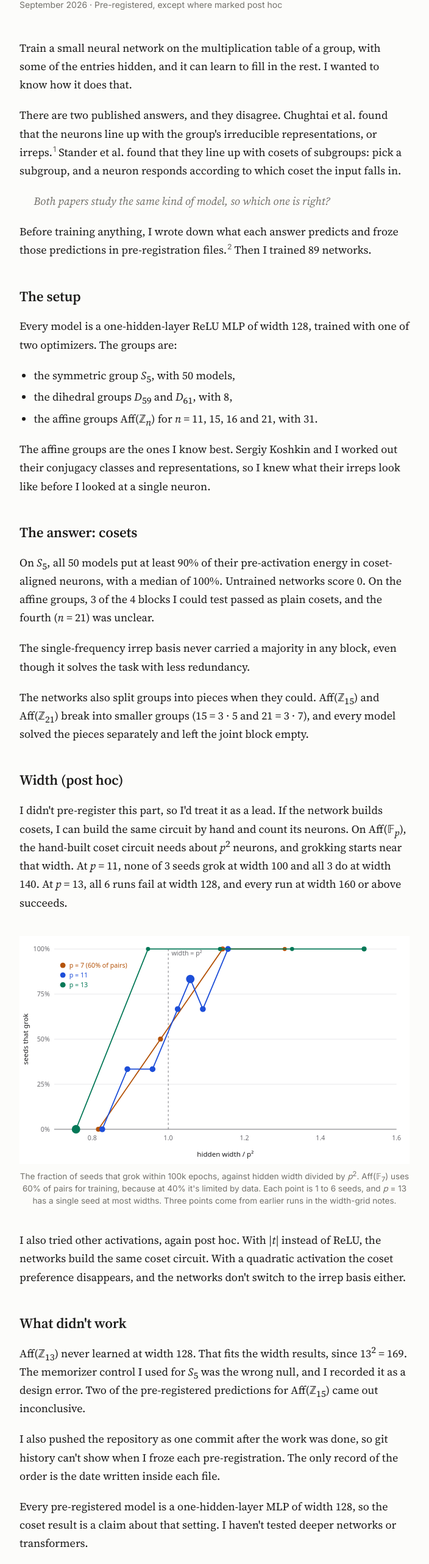
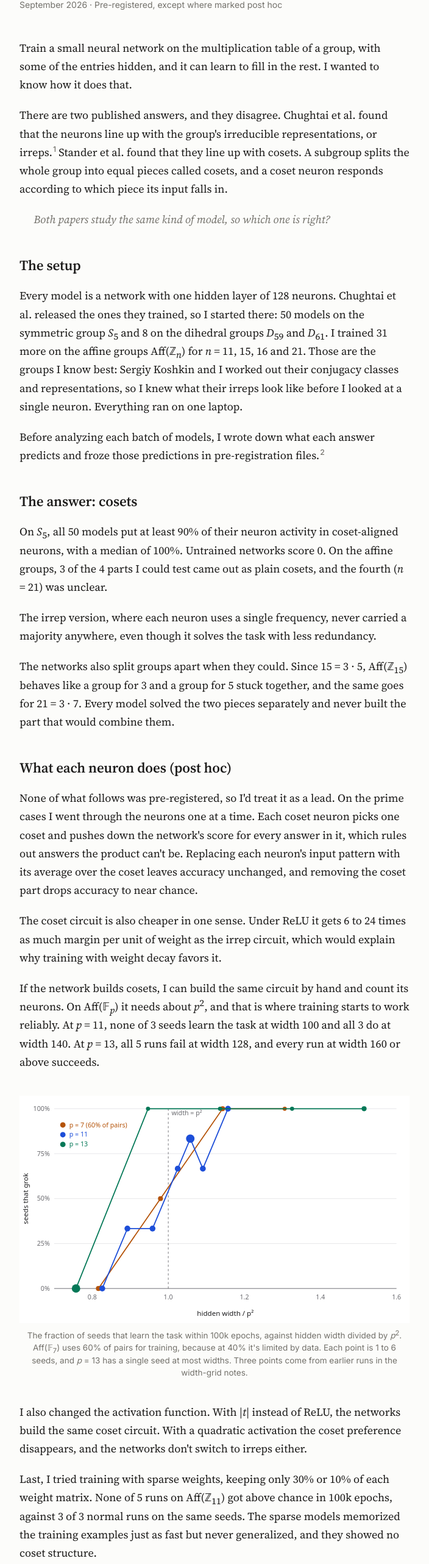
Before and after one commit to jlee0229/jlee0229.github.io, a plain HTML site: page cosets-vs-irreps/index.html in a window 1280 px wide. Shown: the part 232-2797 px from the top of the page at 61% size, without its empty margins (288-992 px from the left). Drawn offline with Linux system fonts and the light colour scheme.

Commit message:
Rewrite the project and cosets pages from their repos for a general reader
Adds a redirect for the write-up URL the cosets repo README links to.

Co-Authored-By: Claude Opus 5.5 <noreply@anthropic.com>
Claude-Session: https://claude.ai/code/session_01JZ9hmtD7vSS5QsqFDKZMgN

```diff
--- a/cosets-vs-irreps/index.html
+++ b/cosets-vs-irreps/index.html
@@ -23,47 +23,43 @@
 <article class="post">
 <header class="post-head">
 <h1>Cosets vs irreps</h1>
-<p class="subtitle">What 89 small networks did with group multiplication.</p>
+<p class="subtitle">How small networks learn to multiply in a group, tested on 89 of them.</p>
 <p class="meta">September 2026 · Pre-registered, except where marked post hoc</p>
 </header>
 
 <div class="prose">
 <p>Train a small neural network on the multiplication table of a group, with some of the entries hidden, and it can learn to fill in the rest. I wanted to know how it does that.</p>
 
-<p>There are two published answers, and they disagree. Chughtai et al. found that the neurons line up with the group's irreducible representations, or irreps.<sup class="fn"><a href="#fn1" id="fnref1">1</a></sup> Stander et al. found that they line up with cosets of subgroups: pick a subgroup, and a neuron responds according to which coset the input falls in.</p>
+<p>There are two published answers, and they disagree. Chughtai et al. found that the neurons line up with the group's irreducible representations, or irreps.<sup class="fn"><a href="#fn1" id="fnref1">1</a></sup> Stander et al. found that they line up with cosets. A subgroup splits the whole group into equal pieces called cosets, and a coset neuron responds according to which piece its input falls in.</p>
 
 <blockquote><p>Both papers study the same kind of model, so which one is right?</p></blockquote>
 
-<p>Before training anything, I wrote down what each answer predicts and froze those predictions in pre-registration files.<sup class="fn"><a href="#fn2" id="fnref2">2</a></sup> Then I trained 89 networks.</p>
-
 <h2>The setup</h2>
-<p>Every model is a one-hidden-layer ReLU MLP of width 128, trained with one of two optimizers. The groups are:</p>
-<ul>
-<li>the symmetric group <i>S</i><sub>5</sub>, with 50 models,</li>
-<li>the dihedral groups <i>D</i><sub>59</sub> and <i>D</i><sub>61</sub>, with 8,</li>
-<li>the affine groups Aff(ℤ<sub><i>n</i></sub>) for <i>n</i> = 11, 15, 16 and 21, with 31.</li>
-</ul>
-<p>The affine groups are the ones I know best. Sergiy Koshkin and I worked out their conjugacy classes and representations, so I knew what their irreps look like before I looked at a single neuron.</p>
+<p>Every model is a network with one hidden layer of 128 neurons. Chughtai et al. released the ones they trained, so I started there: 50 models on the symmetric group <i>S</i><sub>5</sub> and 8 on the dihedral groups <i>D</i><sub>59</sub> and <i>D</i><sub>61</sub>. I trained 31 more on the affine groups Aff(ℤ<sub><i>n</i></sub>) for <i>n</i> = 11, 15, 16 and 21. Those are the groups I know best: Sergiy Koshkin and I worked out their conjugacy classes and representations, so I knew what their irreps look like before I looked at a single neuron. Everything ran on one laptop.</p>
+<p>Before analyzing each batch of models, I wrote down what each answer predicts and froze those predictions in pre-registration files.<sup class="fn"><a href="#fn2" id="fnref2">2</a></sup></p>
 
 <h2>The answer: cosets</h2>
-<p>On <i>S</i><sub>5</sub>, all 50 models put at least 90% of their pre-activation energy in coset-aligned neurons, with a median of 100%. Untrained networks score 0. On the affine groups, 3 of the 4 blocks I could test passed as plain cosets, and the fourth (<i>n</i> = 21) was unclear.</p>
-<p>The single-frequency irrep basis never carried a majority in any block, even though it solves the task with less redundancy.</p>
-<p>The networks also split groups into pieces when they could. Aff(ℤ<sub>15</sub>) and Aff(ℤ<sub>21</sub>) break into smaller groups (15 = 3 · 5 and 21 = 3 · 7), and every model solved the pieces separately and left the joint block empty.</p>
+<p>On <i>S</i><sub>5</sub>, all 50 models put at least 90% of their neuron activity in coset-aligned neurons, with a median of 100%. Untrained networks score 0. On the affine groups, 3 of the 4 parts I could test came out as plain cosets, and the fourth (<i>n</i> = 21) was unclear.</p>
+<p>The irrep version, where each neuron uses a single frequency, never carried a majority anywhere, even though it solves the task with less redundancy.</p>
+<p>The networks also split groups apart when they could. Since 15 = 3 · 5, Aff(ℤ<sub>15</sub>) behaves like a group for 3 and a group for 5 stuck together, and the same goes for 21 = 3 · 7. Every model solved the two pieces separately and never built the part that would combine them.</p>
 
-<h2>Width (post hoc)</h2>
-<p>I didn't pre-register this part, so I'd treat it as a lead. If the network builds cosets, I can build the same circuit by hand and count its neurons. On Aff(𝔽<sub><i>p</i></sub>), the hand-built coset circuit needs about <i>p</i><sup>2</sup> neurons, and grokking starts near that width. At <i>p</i> = 11, none of 3 seeds grok at width 100 and all 3 do at width 140. At <i>p</i> = 13, all 6 runs fail at width 128, and every run at width 160 or above succeeds.</p>
+<h2>What each neuron does (post hoc)</h2>
+<p>None of what follows was pre-registered, so I'd treat it as a lead. On the prime cases I went through the neurons one at a time. Each coset neuron picks one coset and pushes down the network's score for every answer in it, which rules out answers the product can't be. Replacing each neuron's input pattern with its average over the coset leaves accuracy unchanged, and removing the coset part drops accuracy to near chance.</p>
+<p>The coset circuit is also cheaper in one sense. Under ReLU it gets 6 to 24 times as much margin per unit of weight as the irrep circuit, which would explain why training with weight decay favors it.</p>
+<p>If the network builds cosets, I can build the same circuit by hand and count its neurons. On Aff(𝔽<sub><i>p</i></sub>) it needs about <i>p</i><sup>2</sup>, and that is where training starts to work reliably. At <i>p</i> = 11, none of 3 seeds learn the task at width 100 and all 3 do at width 140. At <i>p</i> = 13, all 5 runs fail at width 128, and every run at width 160 or above succeeds.</p>
 
 <figure>
 <img src="../figures/width_threshold.svg" alt="Fraction of seeds that grok versus hidden width over p squared, for p = 7, 11 and 13">
-<figcaption>The fraction of seeds that grok within 100k epochs, against hidden width divided by <i>p</i><sup>2</sup>. Aff(𝔽<sub>7</sub>) uses 60% of pairs for training, because at 40% it's limited by data. Each point is 1 to 6 seeds, and <i>p</i> = 13 has a single seed at most widths. Three points come from earlier runs in the width-grid notes.</figcaption>
+<figcaption>The fraction of seeds that learn the task within 100k epochs, against hidden width divided by <i>p</i><sup>2</sup>. Aff(𝔽<sub>7</sub>) uses 60% of pairs for training, because at 40% it's limited by data. Each point is 1 to 6 seeds, and <i>p</i> = 13 has a single seed at most widths. Three points come from earlier runs in the width-grid notes.</figcaption>
 </figure>
 
-<p>I also tried other activations, again post hoc. With |<i>t</i>| instead of ReLU, the networks build the same coset circuit. With a quadratic activation the coset preference disappears, and the networks don't switch to the irrep basis either.</p>
+<p>I also changed the activation function. With |<i>t</i>| instead of ReLU, the networks build the same coset circuit. With a quadratic activation the coset preference disappears, and the networks don't switch to irreps either.</p>
+<p>Last, I tried training with sparse weights, keeping only 30% or 10% of each weight matrix. None of 5 runs on Aff(ℤ<sub>11</sub>) got above chance in 100k epochs, against 3 of 3 normal runs on the same seeds. The sparse models memorized the training examples just as fast but never generalized, and they showed no coset structure.</p>
 
 <h2>What didn't work</h2>
-<p>Aff(ℤ<sub>13</sub>) never learned at width 128. That fits the width results, since 13<sup>2</sup> = 169. The memorizer control I used for <i>S</i><sub>5</sub> was the wrong null, and I recorded it as a design error. Two of the pre-registered predictions for Aff(ℤ<sub>15</sub>) came out inconclusive.</p>
+<p>Aff(ℤ<sub>13</sub>) never learned at width 128, which fits the width results, since 13<sup>2</sup> = 169. The memorizer control I used for <i>S</i><sub>5</sub> was the wrong null, and I recorded it as a design error. I withdrew one prediction because it turned out to be true by definition, and two predictions for Aff(ℤ<sub>15</sub>) came out inconclusive.</p>
 <p>I also pushed the repository as one commit after the work was done, so git history can't show when I froze each pre-registration. The only record of the order is the date written inside each file.</p>
-<p>Every pre-registered model is a one-hidden-layer MLP of width 128, so the coset result is a claim about that setting. I haven't tested deeper networks or transformers.</p>
+<p>The result is narrow. Every pre-registered model is a one-hidden-layer ReLU network of width 128, trained with one of two optimizers, and which structure a network picks is known to depend on how it's trained. So the coset preference is a claim about this setting. Which structure forms first during training is still open.</p>
 
 <h2>Code and notes</h2>
 <ul>
```
Also changed, not shown: cosets-vs-irreps/writeup/cosets_irreps_s5.html (added, +6 -0 lines), hivemusic/index.html (+17 -3 lines), humanpath/index.html (+11 -4 lines), index.html (+1 -1 lines).
